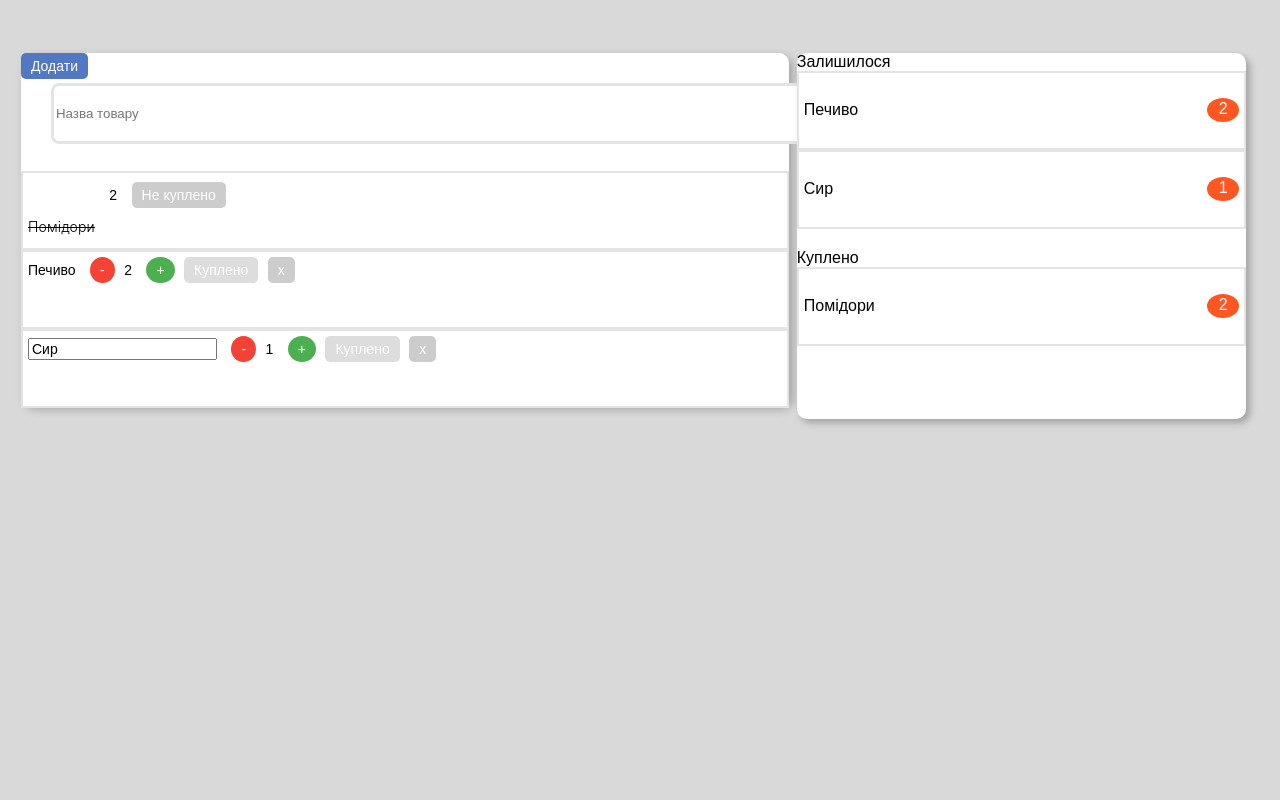
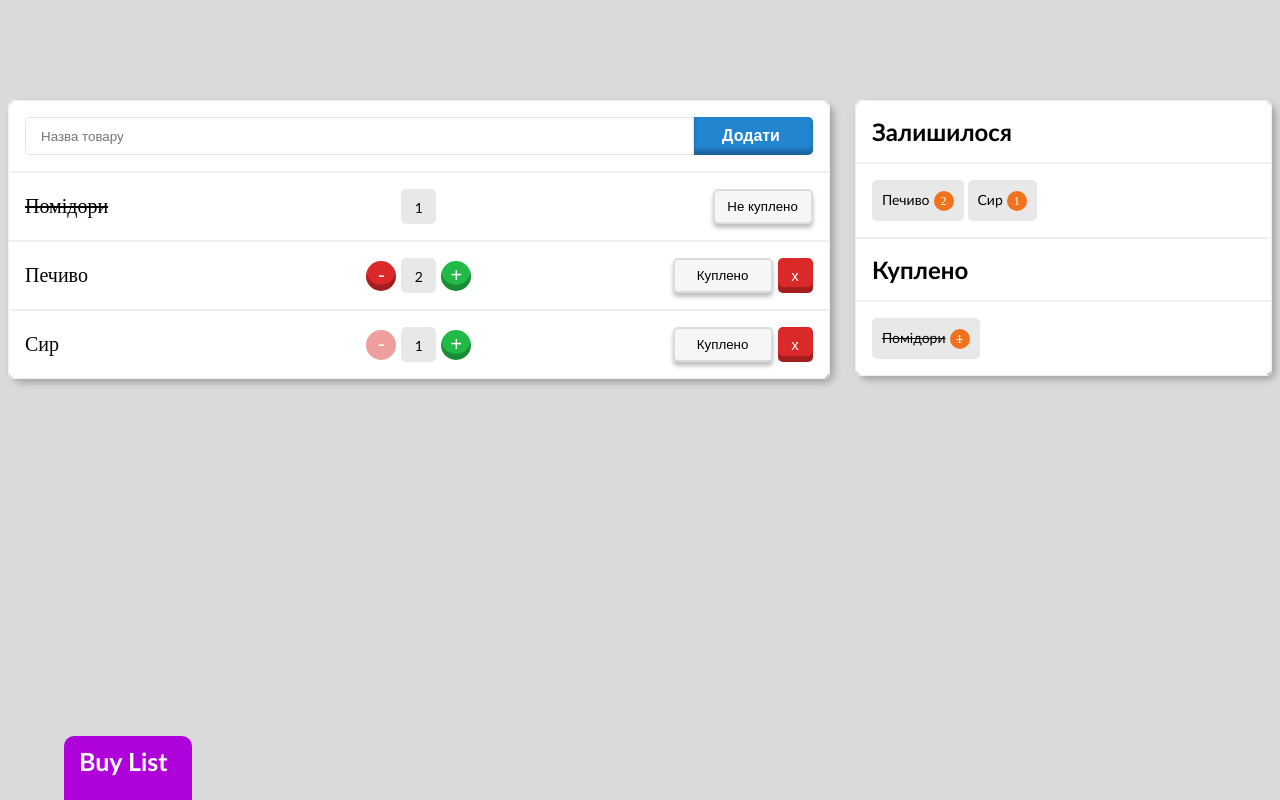
Before and after one commit to khaimyk-tn/veb, a plain HTML site: page lab2/html.html in a window 1280 px wide. Drawn offline with Linux system fonts and the light colour scheme.

Commit message:
excellent lab

```diff
--- a/lab2/css.css
+++ b/lab2/css.css
@@ -1,182 +1,384 @@
-body {
-    font-family: Arial, sans-serif;
+.product-item {
+    background-color: #e8e8e8;
+    display: inline-block;
+    height: 22px;
+
+    padding: 11px 10px 8px 10px;
+    border-top: 10px;
+    border-radius: 5px;
 }
 
-.container {
+.text {
+    font-size: 14px;
+    font-family: "Trebuchet MS", Verdana, sans-serif;
+}
 
-        position: absolute;
-        left: 0%;
-        right: 0%;
-        top: 0%;
-        bottom: 0%;
-        background: #D9D9D9;
+body {
+    margin-top: 100px;
+}
+
+h2 {
+    font-family: "Trebuchet MS", Verdana, sans-serif;
+    margin: 0;
+}
+
+.product-text {
+    font-size: 14px;
+}
+
+.shell {
+    background-color: #f2711d;
+    color: white;
+
+    border-radius: 10px;
+    display: inline-block;
+    height: 20px;
+    width: 20px;
+    text-align: center;
+}
+
+.amount {
+    font-size: 12px;
+}
+
+.parent {
     display: flex;
     justify-content: space-between;
+    width: 100%;
 
 }
 
+.product-center,
+.product-last,
+.product-first {
+    display: flex;
+    justify-content: space-between;
+}
 
-.right_box {
+.basket-first,
+.basket-second,
+.basket-third,
+.basket-fourth,
+.product-first,
+.product-center,
+.product-last,
+.input {
+    padding: 1em;
+    border: thin solid #f0f0f1;
+}
 
-/* Rectangle 5 */
+.basket-first,
+.input {
+    border-radius: 5px 5px 0 0;
+}
 
-    position: absolute;
-    left: 70.06%;
-    right: 2.64%;
-    top: 6.61%;
-    bottom: 10.02%;
+.basket-fourth,
+.product-last {
+    border-radius: 0 0 5px 5px;
+}
+
+.basket,
+.product {
+    background-color: #ffffff;
+    height: 100%;
     background: #FFFFFF;
         box-shadow: 4px 4px 7.7px rgba(0, 0, 0, 0.25);
         border-radius: 10px;
-    margin-left: -100px;
-    height: 366px;
 }
 
-.left_box {
+.basket {
+    width: 33%;
+}
 
-        width: 60%;
-    /* Rectangle 2 */
+.product {
+    width: 65%;
+}
 
-        position: absolute;
-        width: 60%;
-        height: 352px;
-        top: 6.61%;
-        left: 1.64%;
-        bottom: 10.02%;
-        background: #FFFFFF;
-        box-shadow: 4px 4px 9.5px rgba(0, 0, 0, 0.25);
-        border-radius: 10px;
+body {
+    min-width: 500px;
+    background-color: #dadada;
+}
+
+.add-button {
+    display: inline-block;
+    padding: 10px;
+    width: 15%;
+    font-size: 100%;
+    border: none;
+    color: #fff;
+    cursor: pointer;
+    box-sizing: border-box;
+    border-radius: 0 5px 5px 0;
+    background: #2285D0;
+    box-shadow: inset 0px -5px 4px rgba(0, 0, 0, 0.25);
+}
+
+.add-input {
+    padding-right: 5px;
+}
+
+.add-button:hover {
+    background: linear-gradient(#186db5, #2285d0);
+}
+
+.input {
+    padding: 1em;
     display: flex;
-        flex-direction: column;
+}
+
+#input {
+    width: 85%;
+    box-sizing: border-box;
+    display: inline-block;
+    outline: none;
+    border: thin solid #e4e4e5;
+    border-radius: 5px 0 0 5px;
+    padding-left: 15px;
+}
+
+.product-count {
+    background-color: #e8e8e8;
+    display: inline-block;
+    height: 15px;
+    width: 15px;
+    text-align: center;
+    padding: 10px;
+    border-radius: 5px;
+    font-family: "Trebuchet MS", Verdana, sans-serif;
+    font-size: 14px;
+    margin: 0 5px 0 5px;
+}
+
+.subtract,
+.delete {
+    display: inline-block;
+    font-size: 20px;
+    border: none;
+    color: #fff;
+    cursor: pointer;
+    width: 30px;
+    height: 30px;
+    border-radius: 15px;
+    text-align: center;
+    background: #DB2828;
+    box-shadow: inset 0px -6px 1px rgba(0, 0, 0, 0.25);
+}
+
+.subtract:hover,
+.delete:hover {
+    background: linear-gradient(#bb0808, #db2828);
+}
+
+.add {
+    display: inline-block;
+    font-size: 20px;
+    border: none;
+    color: #fff;
+    cursor: pointer;
+    width: 30px;
+    height: 30px;
+    border-radius: 15px;
+    text-align: center;
+
+        background: #22BA46;
+        box-shadow: inset 0px -6px 1px rgba(0, 0, 0, 0.25);
+}
+
+.add:hover {
+    background: linear-gradient(#1a9737, #22ba46);
+}
+
+.delete {
+    border-radius: 5px;
+    width: 35px;
+    height: 35px;
+    font-size: 15px;
+}
+
+.bought,
+.not-bought {
+    width: 100px;
+    height: 35px;
+    border-radius: 5px;
+    background: #F6F6F6;
+    border: 2px solid #DCDCDC;
+    box-shadow: 0px 4px 4px rgba(0, 0, 0, 0.25);
+}
+
+.button-text {
+    font-size: 13px;
+    margin-top: 7px;
+}
+
+.bought {
+    margin-right: 5px;
+}
+
+.bought:hover,
+.not-bought:hover {
+    cursor: pointer;
+    background: linear-gradient(#eeeeee, #f7f7f7);
+}
+
+.left {
+    width: 33%;
+    display: flex;
+    justify-content: left;
+    align-items: center;
 
 }
 
-.position {
+.right {
+    width: 33%;
     display: flex;
-    flex-direction: column;
-    margin-top: 82px;
+    justify-content: right;
+    align-items: center;
 }
 
-.add-item {
+.center {
+    width: 33%;
     display: flex;
-    margin-bottom: 10px;
+    justify-content: center;
+    align-items: center;
 }
 
-.name_products {
-/* Rectangle 3 */
+footer.badge {
+    background-color: #af01da;
+    color: white;
+    border-radius: 10px 10px 0 0;
+    position: fixed;
+    left: 5%;
+    bottom: 0;
+    height: 8%;
+    width: 10%;
+    transition: all 1s ease;
+    display: inline-block;
+}
 
-    box-sizing: border-box;
+footer.badge:hover {
+    height: 160px;
+    width: 13%;
+    background-color: #4d01da;
+}
 
-    position: absolute;
-    width: 824px;
-    height: 61px;
-    margin: 30px 0 30px 30px;
-    background: #FFFFFF;
-    border: 3px solid #E6E3E3;
-    border-radius: 8px;
+footer article {
+    margin-left: 15px;
+}
+
+h2.badge {
+    padding-top: 10px;
+    font-size: 25px;
+    padding-bottom: 10px;
+}
+
+.author {
+    font-size: 15px;
+}
+
+footer article p {
+    font-size: 13px;
+}
+
+div.left s,
+span {
+    font-size: 20px;
+}
+
+@media (max-width: 500px) {
+    footer.badge {
+        width: 50px;
+    }
+
+    .parent {
+        display: block;
+    }
+
+    .product,
+    .basket {
+        width: 100%;
+    }
+
+    .basket {
+        margin-top: 7px;
+    }
+
+    h2.badge {
+        font-size: 15px;
+    }
+
+    footer article p {
+        font-size: 7px;
+    }
+
+    .author {
+        font-size: 9px;
     }
 
     .add-button {
-    padding: 5px 10px;
-    font-size: 14px;
+        font-size: 13px;
     }
 
-
-
-.product-item label,
-.product-item input {
-    flex: 1;
-    margin-right: 10px;
-    font-size: 14px;
+    footer article {
+        margin-left: 10px;
+    }
 }
 
-.quantity {
-    flex: 0 0 30px;
-    text-align: center;
+@media print {
+    h2.badge {
+        display: none;
     }
 
-button {
-    padding: 5px 10px;
-    font-size: 14px;
-    margin-right: 5px;
-    border: none;
-    border-radius: 5px;
-    cursor: pointer;
-    background-color: rgb(81, 119, 197);
-    color: white;
+    footer div p {
+        font-size: 9px;
     }
 
-.not-bought,
-.remove {
-    background-color: #ccc;
+    footer {
+        background-color: white;
+        color: black;
+        border: thin solid purple;
     }
 
-.bought {
-    background-color: #ddd;
+    .author {
+        font-size: 10px;
+    }
+}
+[data-tooltip] {
+    position: relative;
+    cursor: pointer;
 }
 
-.decrement {
-    background-color: #f44336;
+[data-tooltip]::before {
+    content: attr(data-tooltip);
+    position: absolute;
+    background-color: #af01da;
+    font-size: 13px;
     color: white;
-    border-radius: 50%;
+    border-radius: 10px;
+    padding: 8px;
+    bottom: 100%;
+    margin-bottom: 7px;
+    /* Початково приховуємо підказку нижче */
+    left: 50%;
+    transform: translateX(-50%) translateY(100px);
+    /* Початкова позиція підказки (нижче елемента) */
+    white-space: nowrap;
+    opacity: 0;
+    transition: opacity 0.5s ease, transform 0.5s ease;
+    /* Додаємо анімацію для opacity та transform */
 }
 
-.increment {
-    background-color: #4caf50;
-    color: white;
-    border-radius: 50%;
+[data-tooltip]:hover::before {
+    opacity: 1;
+    transform: translateX(-50%) translateY(0);
+    /* Підказка плавно піднімається на своє місце */
 }
 
-.strikethrough-1 {
-    position: relative;
-        top: 50%;
-
-        font-family: 'Inter';
-        font-style: normal;
-        font-weight: 300;
-        font-size: 28px;
-        line-height: 34px;
-        letter-spacing: 0.01em;
-        text-decoration-line: line-through;
-
-        color: #000000;
+.subtract.unv {
+   background-color: #EF9E9E ;
+    box-shadow: none;
 }
 
-
-
-.right_box .remaining,
-.right_box .bought-items {
-    margin-bottom: 20px;
+.subtract.unv:hover {
+    background: #EF9E9E;
+    box-shadow: none;
 }
-
-.product-list {
-    display: flex;
-    flex-direction: column;
-}
-
-.product-list .product-item {
-    display: flex;
-    justify-content: space-between;
-    align-items: center;
-}
-.product-item {
-    background-color: hsl(0, 0%, 50%);
-    display: inline-block;
-    height: 65px;
-    padding: 5px;
-    background: #FFFFFF;
-    border: 2px solid #E6E3E3;
-}
-
-.amount {
-    background-color: #ff5722;
-    border-radius: 10px;
-    color: white;
-    border-radius: 50%;
-    display: inline-block;
-    height: 20px;
-    width: 20px;
-    padding: 2px 6px;
-    margin-left: 10px;
-    text-align: center;
-}
--- a/lab2/html.html
+++ b/lab2/html.html
@@ -3,57 +3,91 @@
 
 <head>
     <meta charset="UTF-8">
-    <title>My Page</title>
-    <link rel="stylesheet" type="text/css" href="css.css">
+    <title>Корзина товарів</title>
+    <link rel="stylesheet" type="text/css" href="css.css" />
 </head>
 
 <body>
-    <div class="container">
-        <div class="left_box">
-            <div class="add-item">
-                <input type="text" placeholder="Назва товару" class="name_products">
-                <button class="add-button">Додати</button>
+    <main class="parent">
+        <section class="product">
+            <article class="input">
+                <label for="input"></label><input placeholder="Назва товару" id="input" type="text">
+                <button class="add-button" type="submit" data-tooltip="Додати товар"><strong class="add-input">Додати</strong></button>
+            </article>
+            <section class="product-center">
+                <div class="left"><s>Помідори</s></div>
+
+                <div class="center">
+                    <span class="product-count">1</span>
                 </div>
-            <div class="position">
+                <div class="right">
+                    <button class="not-bought" data-tooltip="Нічого не куплено">Не куплено</button>
+                </div>
+            </section>
+            <article class="product-center">
+                <div class="left"><span>Печиво</span></div>
+
+                <div class="center">
+                    <button class="subtract" type="button" data-tooltip="Відняти 1 товар">-</button>
+                    <span class="product-count">2</span>
+                    <button class="add" type="button" data-tooltip="Додати к-сть товару">+</button>
+                </div>
+                <div class="right">
+                    <button class="bought" data-tooltip="Купити товари">Куплено</button>
+                    <button class="delete" data-tooltip="Видалити товар">x</button>
+                </div>
+            </article>
+            <article class="product-last">
+                <div class="left" contenteditable="true"><span>Сир</span></div>
+
+                <div class="center">
+                    <button class="subtract unv" type="button" data-tooltip="Відняти 1 товар">-</button>
+                    <span class="product-count">1</span>
+                    <button class="add" type="button" data-tooltip="Додати к-сть товару">+</button>
+                </div>
+                <div class="right">
+                    <button class="bought" data-tooltip="Купити товари">Куплено</button>
+                    <button class="delete" data-tooltip="Видалити товар">x</button>
+                </div>
+            </article>
+        </section>
+        <section class="basket">
+            <article class="basket-first">
+                <h2>Залишилося</h2>
+            </article>
+            <article class="basket-second">
                 <div class="product-item">
-                <label class="strikethrough-1">Помідори</label>
-                <label class="quantity">2</label>
-                <button class="not-bought">Не куплено</button>
+                    <span class="text">Печиво</span>
+                    <div class="shell">
+                        <span class="amount">2</span>
+                    </div>
                 </div>
                 <div class="product-item">
-                <label>Печиво</label>
-                <button class="decrement">-</button>
-                <label class="quantity">2</label>
-                <button class="increment">+</button>
-                <button class="bought">Куплено</button>
-                <button class="remove">x</button>
-            </div>
-            <div class="product-item">
-                <input type="text" class="name_products_addition" value="Сир">
-                <button class="decrement">-</button>
-                <label class="quantity">1</label>
-                <button class="increment">+</button>
-                <button class="bought">Куплено</button>
-                <button class="remove">x</button>
+                    <span class="text">Сир</span>
+                    <div class="shell">
+                        <span class="amount">1</span>
                     </div>
                 </div>
-        </div>
-        <div class="right_box">
-            <div class="remaining">
-                <label>Залишилося</label>
-                <div class="product-list">
-                    <span class="product-item">Печиво <span class="amount">2</span></span>
-                    <span class="product-item">Сир <span class="amount">1</span></span>
+            </article>
+            <article class="basket-third">
+                <h2>Куплено</h2>
+            </article>
+            <article class="basket-fourth">
+                <div class="product-item">
+                    <s class="text">Помідори</s>
+                    <div class="shell">
+                        <s class="amount">1</s>
                     </div>
                 </div>
-            <div class="bought-items">
-                <label>Куплено</label>
-                <div class="product-list">
-                    <span class="product-item strikethrough">Помідори <span class="amount">2</span></span>
-                </div>
-            </div>
-        </div>
-    </div>
+            </article>
+        </section>
+    </main>
+    <footer class="badge">
+        <article>
+            <h2 class="badge"><strong>Buy List</strong></h2>
+            <p>Created by: <br> <span class="author"><strong>Tania Khaimyk</strong></span></p>
+        </article>
+    </footer>
 </body>
 
 </html>
```
Lines whose indentation alone changed are shown as unchanged.
